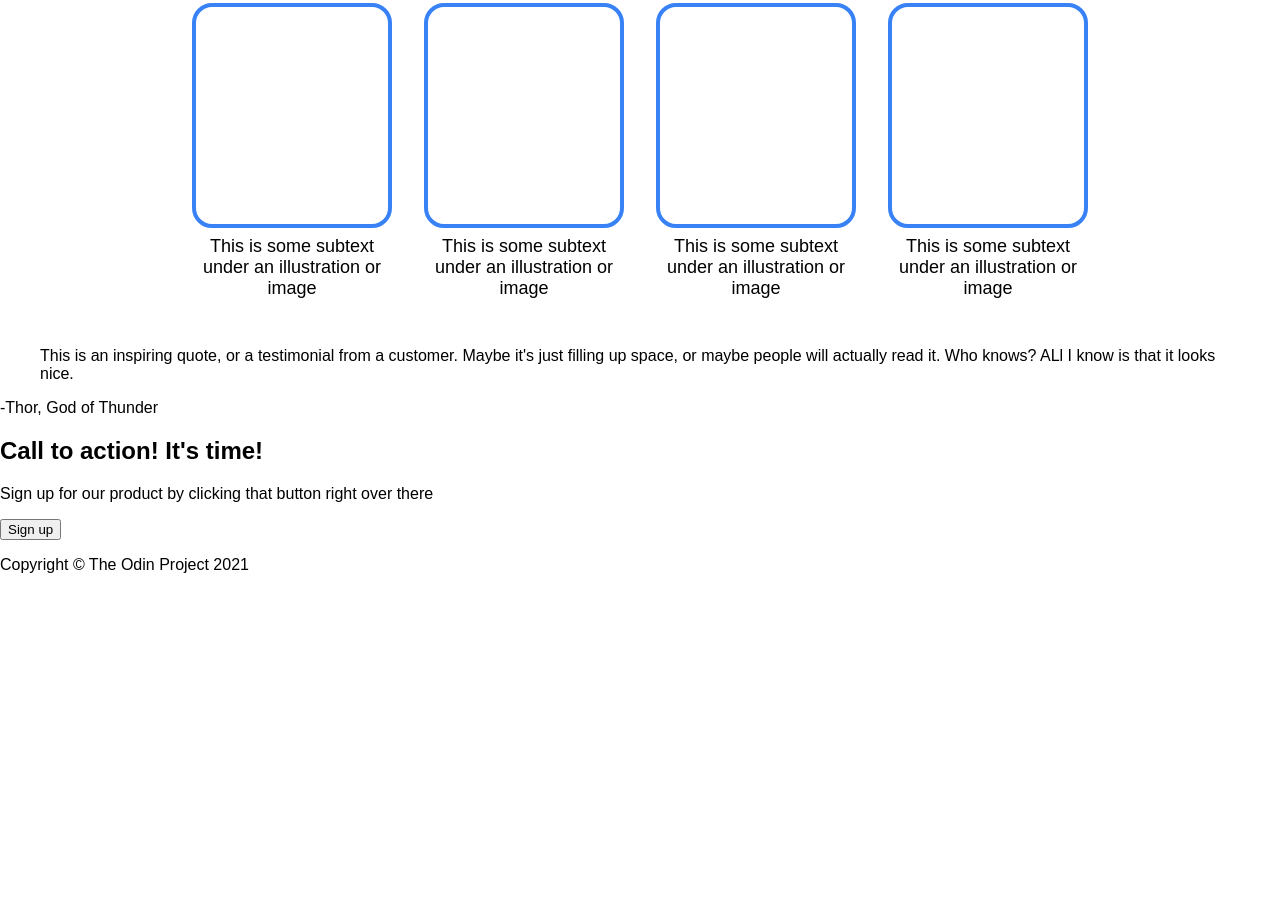
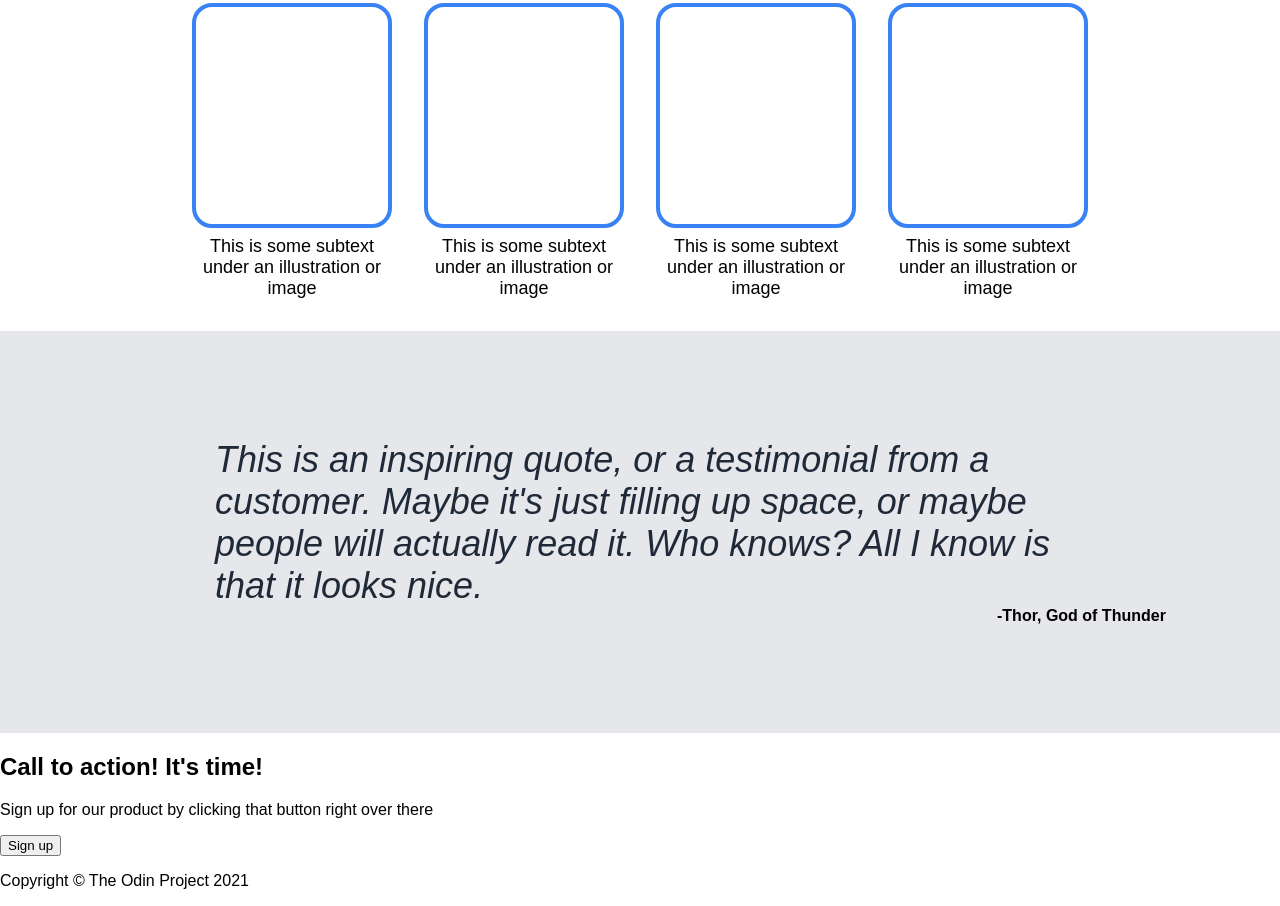
Before and after one commit to CardboardPL/odin-landing-page, a plain HTML site: page index.html in a window 1280 px wide. Shown: the part 656-1562 px from the top of the page. Before the commit the page ends 1246 px from the top, so only its background shows below. Drawn offline with Linux system fonts and the light colour scheme.

Commit message:
Added: styles for the quotes section and removed redundant HTML

```diff
--- a/index.html
+++ b/index.html
@@ -77,7 +77,7 @@
           <p class="quote">
             This is an inspiring quote, or a testimonial from a
             customer. Maybe it's just filling up space, or maybe
-            people will actually read it. Who knows? ALl I know
+            people will actually read it. Who knows? All I know
             is that it looks nice.
           </p>
         </blockquote>
--- a/styles/styles.css
+++ b/styles/styles.css
@@ -144,3 +144,31 @@ body {
   margin-bottom: 8px;
 }
 /* End of Main Content Styles */
+
+/* Start of Quotes Section Styles */
+.quotes-section {
+  background-color: #E5E7EB;
+  padding: 108px;
+}
+
+.quotes-section blockquote {
+  margin: 0 auto;
+  width: 850px;
+}
+
+.quote {
+  font-size: 36px;
+  font-weight: 300;
+  font-style: italic;
+  color: #1F2937;
+  margin: 0;
+}
+
+.quote-author {
+  font-size: 16px;
+  font-weight: 700;
+  margin: 0;
+  width: 175px;
+  margin-left: auto;
+}
+/* End of Quotes Section Styles */
```
